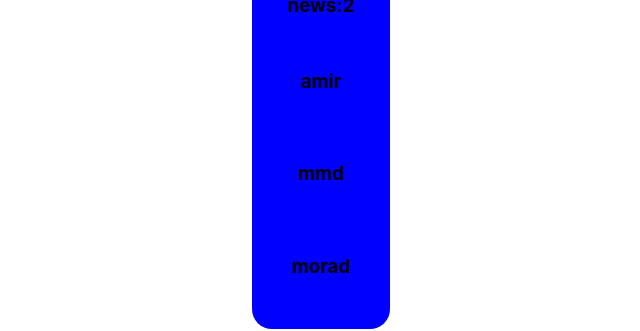
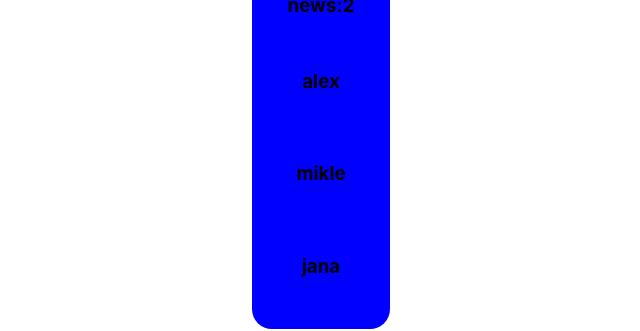
Before and after one commit to hossein-ansari/practice, a React (Create React App) app: page / in a window 1280 px wide. Shown: the part 366-697 px from the top of the page, without its empty margins (319-959 px from the left). Built offline with nearby package versions, Linux system fonts and the light colour scheme.

Commit message:
add css carts

```diff
--- a/src/App.css
+++ b/src/App.css
@@ -1,17 +1,4 @@
-.App {
-  text-align: center;
-}
 
-.App-logo {
-  height: 40vmin;
-  pointer-events: none;
-}
-
-@media (prefers-reduced-motion: no-preference) {
-  .App-logo {
-    animation: App-logo-spin infinite 20s linear;
-  }
-}
 #blue{
   background-color: blue;
 
--- a/src/App.js
+++ b/src/App.js
@@ -9,9 +9,9 @@ class App extends Component {
       color: "blue",
       news: ["gta vi released", "mincraft deleted"],
       info: [
-        { name: "amir", id: 0 },
-        { name: "mmd", id: 30 },
-        { name: "morad", id: 20 },
+        { name: "alex", id: 0 },
+        { name: "mikle", id: 30 },
+        { name: "jana", id: 20 },
       ],
     };
   }
--- /dev/null
+++ b/src/Carts.css
@@ -0,0 +1,6 @@
+div{
+    display: flex;
+    flex-direction: column;
+    align-items: center;
+    justify-content: center;
+  }
--- a/src/Carts.js
+++ b/src/Carts.js
@@ -1,5 +1,5 @@
 import React from 'react'
-
+import "./Carts.css";
 export default function Carts(props) {
     let {name,age} = props
   return (
```
